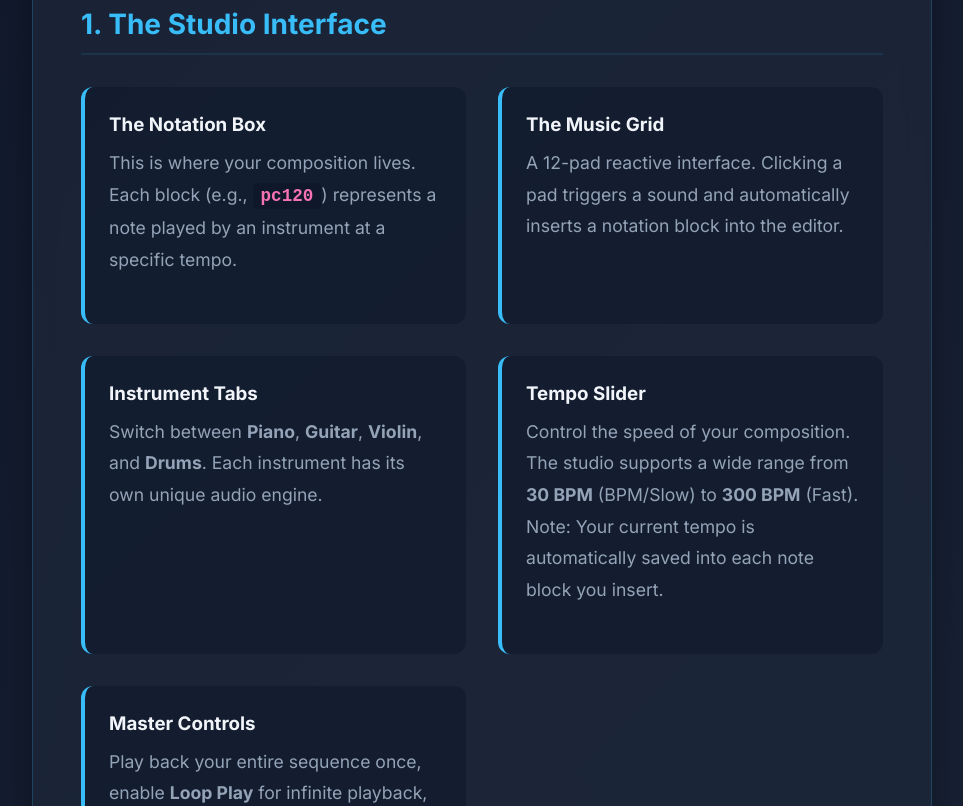
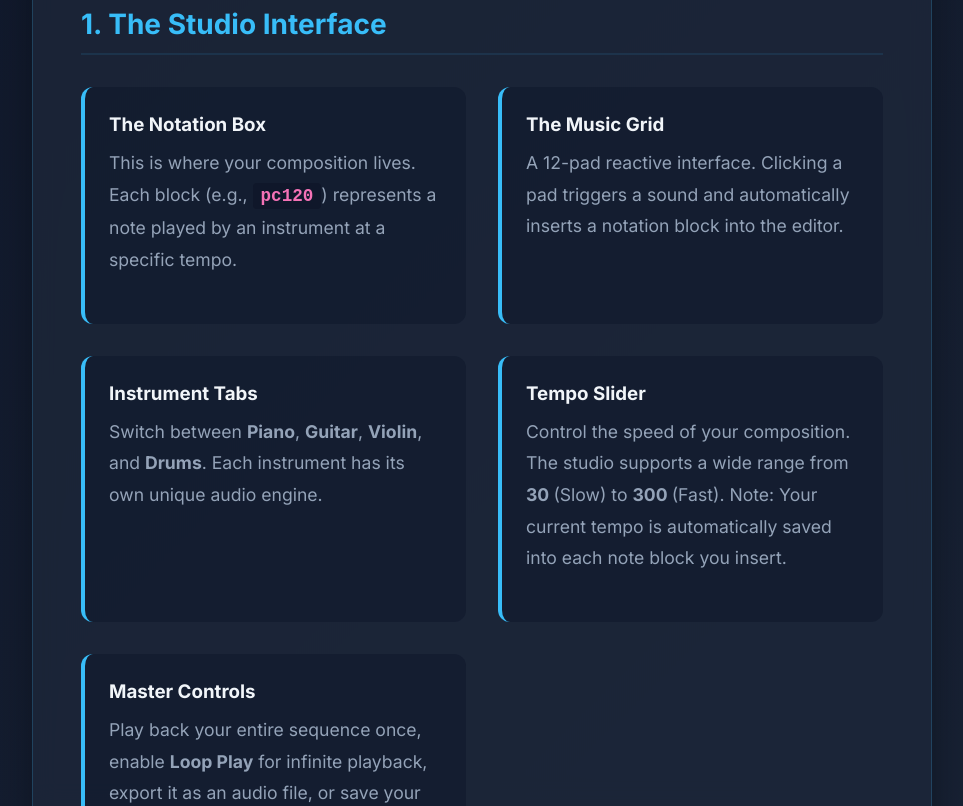
Before and after one commit to Hark16/music-maker-ai, a plain HTML site: page documentation.html in a window 1280 px wide. Shown: the part 463-1269 px from the top of the page, without its empty margins (158-1121 px from the left). Drawn offline with Linux system fonts and the light colour scheme.

Commit message:
Update documentation.html

```diff
--- a/documentation.html
+++ b/documentation.html
@@ -173,7 +173,7 @@
         </div>
         <div class="feature-card">
             <h3>Tempo Slider</h3>
-            <p>Control the speed of your composition. The studio supports a wide range from <strong>30 BPM</strong> (BPM/Slow) to <strong>300 BPM</strong> (Fast). Note: Your current tempo is automatically saved into each note block you insert.</p>
+            <p>Control the speed of your composition. The studio supports a wide range from <strong>30 </strong> (Slow) to <strong>300 </strong> (Fast). Note: Your current tempo is automatically saved into each note block you insert.</p>
         </div>
         <div class="feature-card">
           <h3>Master Controls</h3>
```
